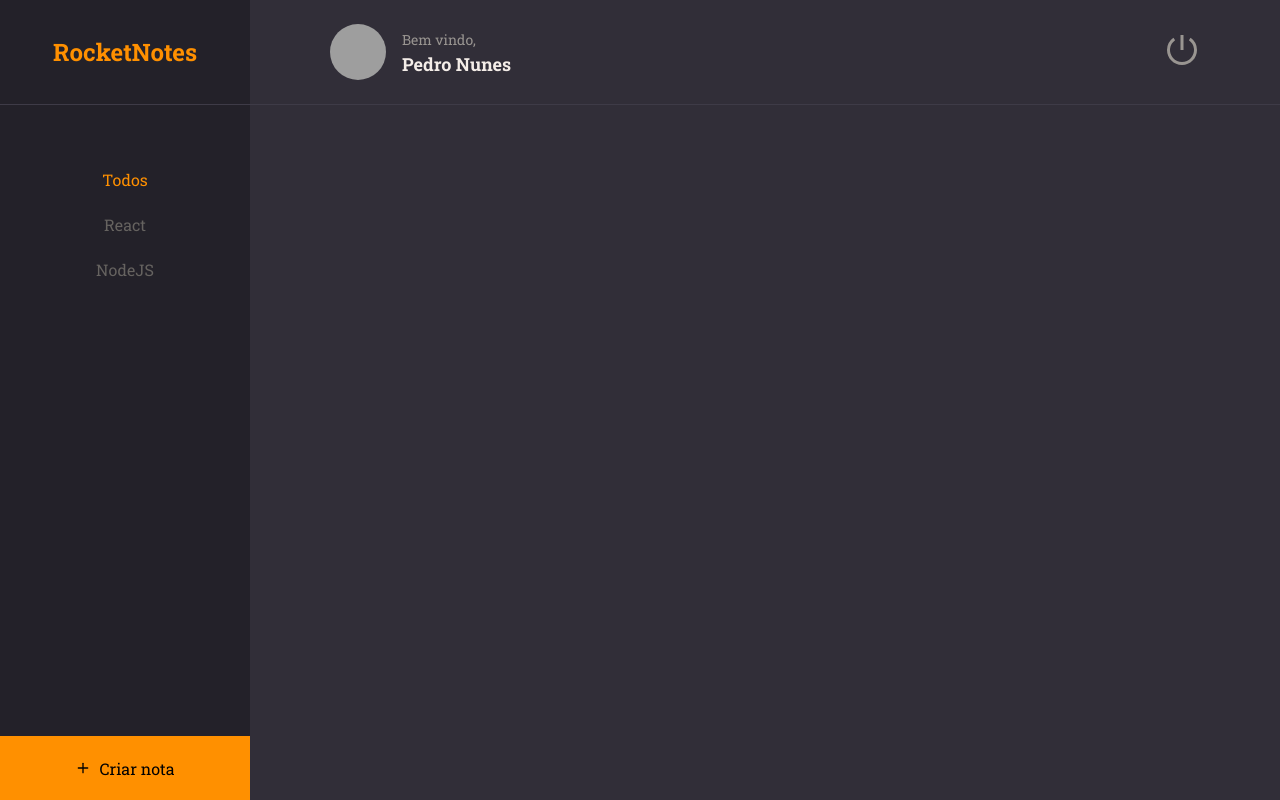
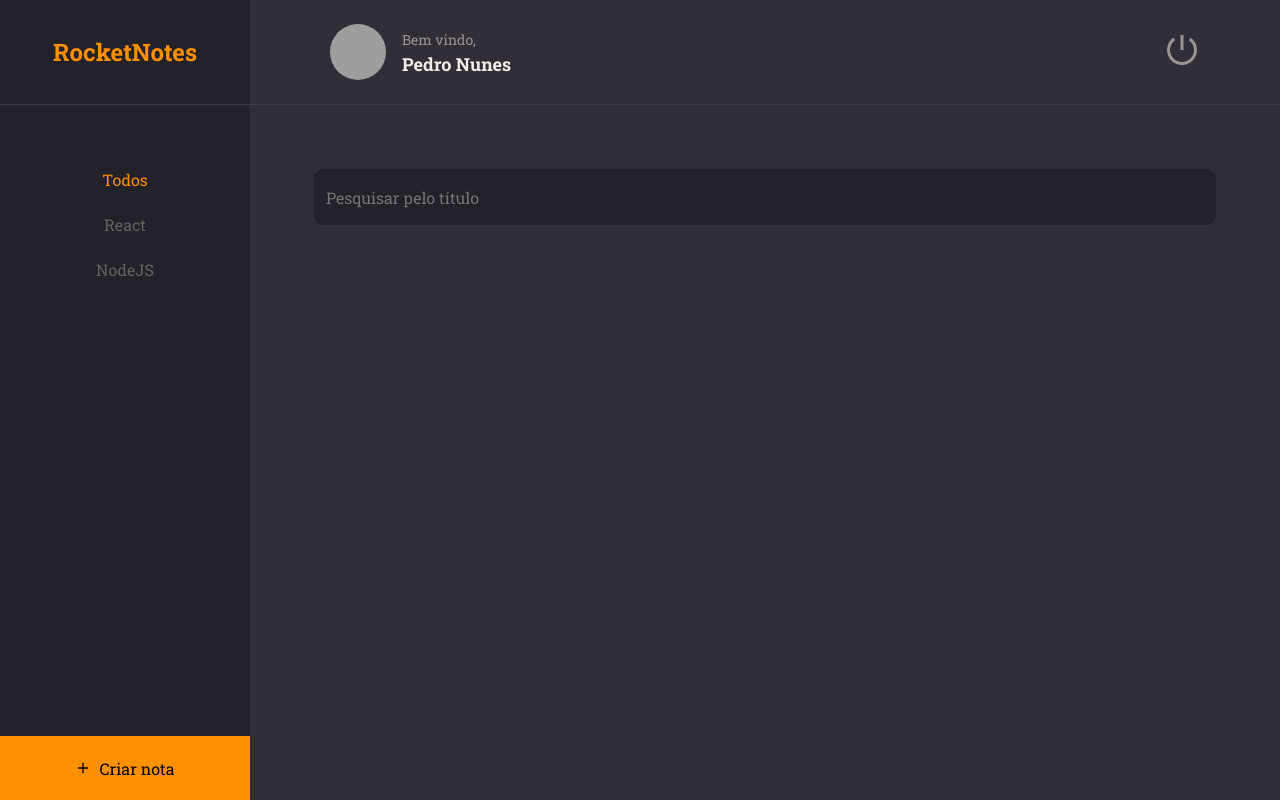
Before and after one commit to PedroNnsM/rocketNotes, a React (Vite) app: page / in a window 1280 px wide. Built offline with nearby package versions, Linux system fonts and the light colour scheme; grey boxes are pictures that could not be loaded.

Commit message:
input Ajustado

```diff
--- a/src/components/Input/index.jsx
+++ b/src/components/Input/index.jsx
@@ -0,0 +1,10 @@
+import { Container } from "./styles";
+
+export function Input({ icon: Icon, ...rest }) {
+  return (
+    <Container>
+      {Icon && <Icon size={20} />}
+      <input {...rest} />
+    </Container>
+  );
+}
--- a/src/components/Input/styles.js
+++ b/src/components/Input/styles.js
@@ -1,5 +1,32 @@
 import styled from "styled-components";
 
-export const Container = styled.input`
+export const Container = styled.div`
+  width: 100%;
+  display: flex;
+  align-items: center;
 
-`
+  background-color: ${({ theme }) => theme.COLORS.BACKGROUND_900};
+  color: ${({ theme }) => theme.COLORS.GRAY_300};
+
+  margin-bottom: 8px;
+  border-radius: 10px;
+
+  svg {
+    margin-left: 16px;
+  }
+
+  > input {
+    height: 56px;
+    width: 100%;
+
+    padding: 12px;
+
+    color: ${({ theme }) => theme.COLORS.WHITE};
+    background-color: transparent;
+    border: 0;
+
+    &:placeholder {
+      color: ${({ theme }) => theme.COLORS.GRAY_300};
+    }
+  }
+`;
--- a/src/pages/Home/index.jsx
+++ b/src/pages/Home/index.jsx
@@ -1,10 +1,11 @@
-import {FiPlus } from 'react-icons/fi';
+import {FiPlus, FiSearch } from 'react-icons/fi';
 
 import { Container, Brand, Menu, Search, Content, NewNote } from "./styles";
 
 
 import { Header } from "../../components/Header";
 import { ButtonText } from "../../components/ButtonText";
+import { Input } from '../../components/Input';
 
 export function Home() {
   return (
@@ -27,7 +28,9 @@
         </li>
       </Menu>
 
-      <Search></Search>
+      <Search>
+        <Input placeholder='Pesquisar pelo título'  />
+      </Search>
 
       <Content></Content>
 
--- a/src/pages/Home/styles.js
+++ b/src/pages/Home/styles.js
@@ -46,6 +46,8 @@
 `;
 export const Search = styled.div`
   grid-area: search ;
+  padding:  64px 64px 0;
+
 
 `;
 export const Content = styled.div`
```
